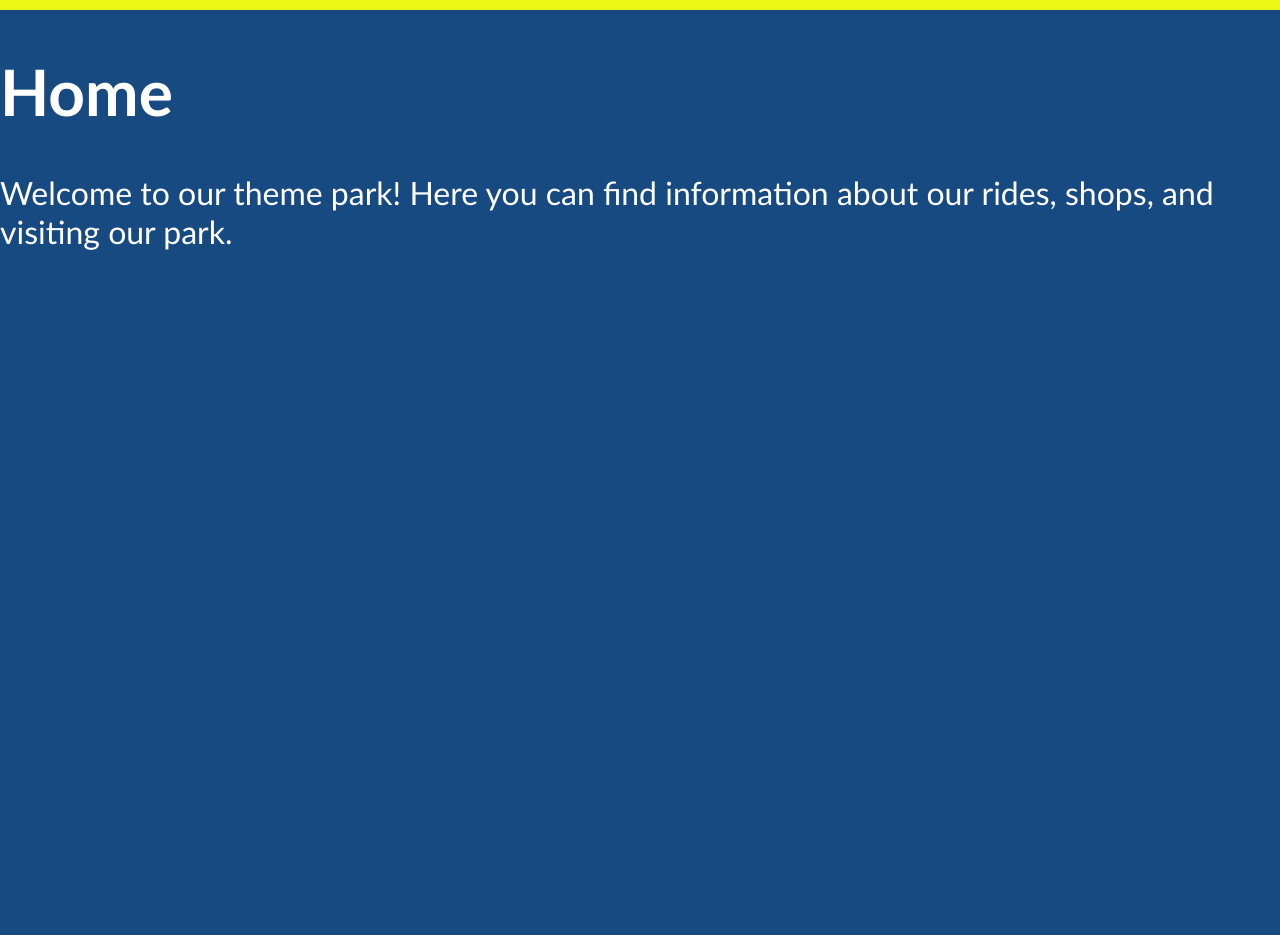
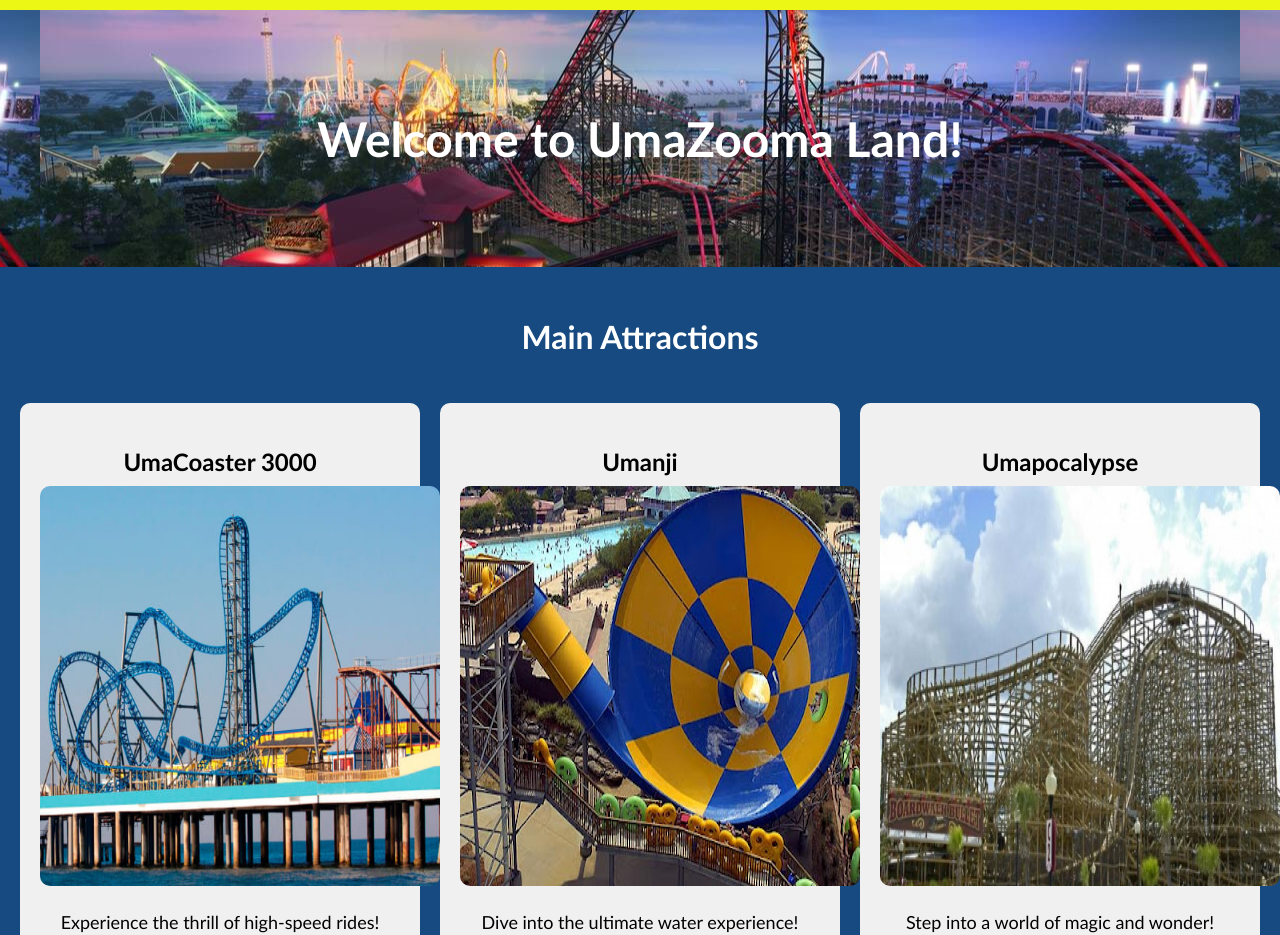
Before and after one commit to Colep39/themepark-ms, a React (Vite) app in the folder themepark_ms/: page /home in a window 1280 px wide. Shown: the part 84-1019 px from the top of the page. Before the commit the page ends 800 px from the top, so only its background shows below. Built offline with nearby package versions, Linux system fonts and the light colour scheme.

Commit message:
FIrst draft of homepage completed

```diff
--- a/themepark_ms/package.json
+++ b/themepark_ms/package.json
@@ -13,7 +13,8 @@
     "react": "^19.0.0",
     "react-dom": "^19.0.0",
     "react-icons": "^5.5.0",
-    "react-router-dom": "^7.3.0"
+    "react-router-dom": "^7.3.0",
+    "tailwind": "^4.0.0"
   },
   "devDependencies": {
     "@eslint/js": "^9.21.0",
--- /dev/null
+++ b/themepark_ms/src/pages/Home.css
@@ -0,0 +1,92 @@
+/* General Styles */
+body {
+  font-family: Arial, sans-serif;
+  margin: 0;
+  padding: 0;
+  text-align: center;
+}
+
+/* Hero Section */
+.hero {
+  background-image: url("/src/images/main-rides-img.jpeg");
+  background-position: center;
+  color: white;
+  padding: 100px 20px;
+}
+
+.hero h1 {
+  font-size: 3rem;
+  margin: 0;
+}
+
+.hero p {
+  font-size: 1.5rem;
+  margin-top: 10px;
+}
+
+/* Section Styles */
+.section {
+  margin-top: 50px;
+}
+
+.section h2 {
+  font-size: 2rem;
+  font-weight: bold;
+}
+
+/* Scrollable Containers */
+.scroll-container {
+  display: flex;
+  overflow-x: auto;
+  gap: 20px;
+  padding: 20px;
+  white-space: nowrap;
+}
+
+.card {
+  background-color: #f0f0f0;
+  padding: 20px;
+  border-radius: 10px;
+  min-width: 250px;
+}
+
+.card h3 {
+  font-size: 1.5rem;
+  margin-bottom: 10px;
+  color: black;
+}
+
+.card p {
+  color: black;
+  font-size: 18px;
+}
+
+/* Buttons */
+.button {
+  margin-top: 20px;
+  background-color: #007bff;
+  color: white;
+  padding: 10px 20px;
+  border: none;
+  border-radius: 5px;
+  cursor: pointer;
+}
+
+.button:hover {
+  background-color: #0056b3;
+}
+
+/* Location & Hours Section */
+.location-section {
+  background-color: #ffffff;
+  padding: 30px;
+  border-radius: 10px;
+  margin-top: 50px;
+}
+
+.location-section h2 {
+  color: black;
+}
+.location-section p {
+  color: black;
+}
--- a/themepark_ms/src/pages/Home.jsx
+++ b/themepark_ms/src/pages/Home.jsx
@@ -1,8 +1,67 @@
+import "./Home.css";
+import {useNavigate} from 'react-router-dom';
+
 export default function Home() {
-    return (
-        <>
-        <h1>Home</h1>
-        <p>Welcome to our theme park! Here you can find information about our rides, shops, and visiting our park.</p>
-        </>
-    )
-}
+    const navigate = useNavigate();
+  return (
+    <div>
+      {/* Hero Section */}
+      <section className="hero">
+        <h1>Welcome to UmaZooma Land!</h1>
+      </section>
+
+      {/* Explore Attractions */}
+      <section className="section">
+        <h2>Main Attractions</h2>
+        <div className="scroll-container">
+          <div className="card">
+            <h3>UmaCoaster 3000</h3>
+            <img src="src/images/roller-coaster.jpeg"/>
+            <p>Experience the thrill of high-speed rides!</p>
+          </div>
+          <div className="card">
+            <h3>Umanji</h3>
+            <img src="src/images/eye-of-uma.jpg"/>
+            <p>Dive into the ultimate water experience!</p>
+          </div>
+          <div className="card">
+            <h3>Umapocalypse</h3>
+            <img src="src/images/umas-bullet.jpeg"/>
+            <p>Step into a world of magic and wonder!</p>
+          </div>
+        </div>
+        <button onClick={() => navigate('/rides')}className="button">Explore Rides!</button>
+      </section>
+
+      {/* Explore Shops */}
+      <section className="section">
+        <h2>Shops & Dining</h2>
+        <div className="scroll-container">
+          <div className="card">
+            <h3>Candy Kingdom</h3>
+            <img src="src/images/kid-ride2.jpeg"/>
+            <p>Sweet treats for all ages!</p>
+          </div>
+          <div className="card">
+            <h3>Adventure Gear</h3>
+            <img src="src/images/kid-ride2.jpeg"/>
+            <p>Get your favorite UmaZooma merch!</p>
+          </div>
+          <div className="card">
+            <h3>Gourmet Bites</h3>
+            <img src="src/images/kid-ride2.jpeg"/>
+            <p>Delicious food from around the world!</p>
+          </div>
+        </div>
+        <button onClick={() => navigate('/shops')}className="button">Explore Shops!</button>
+      </section>
+
+      {/* Location & Hours */}
+      <section className="location-section">
+        <h2>Location & Park Info</h2>
+        <p>21300 Interstate 45 N, Spring, TX 77373</p>
+        <button onClick={() => navigate('/visit')}className="button">More Information</button>
+      </section>
+    </div>
+  );
+};
```
Also changed, not shown: 2 other files (tests, documents, lock files or other folders).
